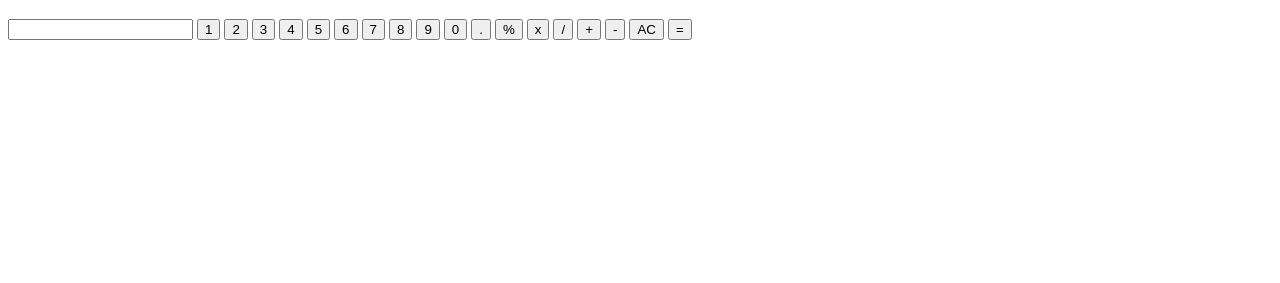
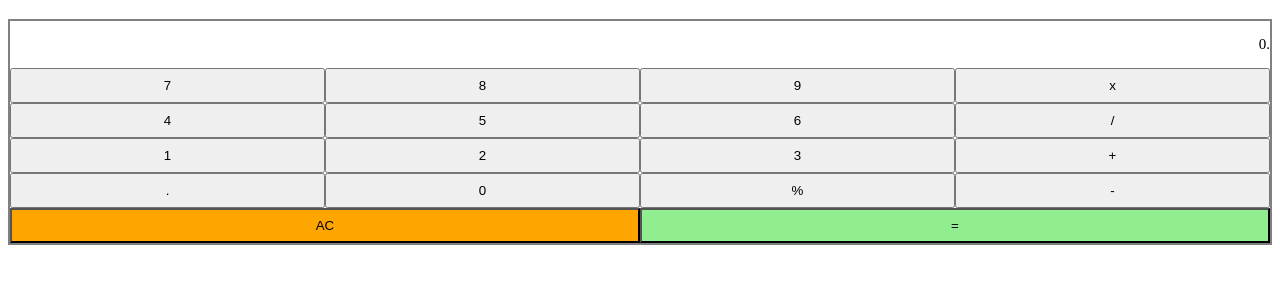
Before and after one commit to Marina2021/Calculator-Interface, a plain HTML site: page index.html in a window 1280 px wide. Shown: the part 61-344 px from the top of the page. Drawn offline with Linux system fonts and the light colour scheme.

Commit message:
css classes and percentage use

```diff
--- a/index.html
+++ b/index.html
@@ -3,29 +3,30 @@
 <head>
     <meta charset="UTF-8">
     <title>Calculator Interface</title>
+    <link rel="stylesheet" href="style.css">
 </head>
 <body>
 <h1>Calculator Interface</h1>
-
-<input type="textarea">
+<div>
+    <p>0.</p>
+    <button>7</button>
+    <button>8</button>
+    <button>9</button>
+    <button>x</button>
+    <button>4</button>
+    <button>5</button>
+    <button>6</button>
+    <button>/</button>
     <button>1</button>
     <button>2</button>
     <button>3</button>
-<button>4</button>
-<button>5</button>
-<button>6</button>
-<button>7</button>
-<button>8</button>
-<button>9</button>
+    <button>+</button>
+    <button>.</button>
     <button>0</button>
-<button>.</button>
     <button>%</button>
-<button>x</button>
-<button>/</button>
-<button>+</button>
     <button>-</button>
-<button>AC</button>
-<button>=</button>
-
+    <button class="clear">AC</button>
+    <button class="submit">=</button>
+</div>
 </body>
 </html>
--- /dev/null
+++ b/style.css
@@ -0,0 +1,20 @@
+div {
+  border: 2px solid gray;
+  font-size: 0;
+}
+button {
+width: 25%;
+height: 35px;
+}
+.clear {
+width: 50%;
+background-color: orange;
+}
+.submit {
+width: 50%;
+background-color: lightgreen;
+}
+p {
+text-align: right;
+font-size: 15px;
+}
```
Lines whose indentation alone changed are shown as unchanged.
